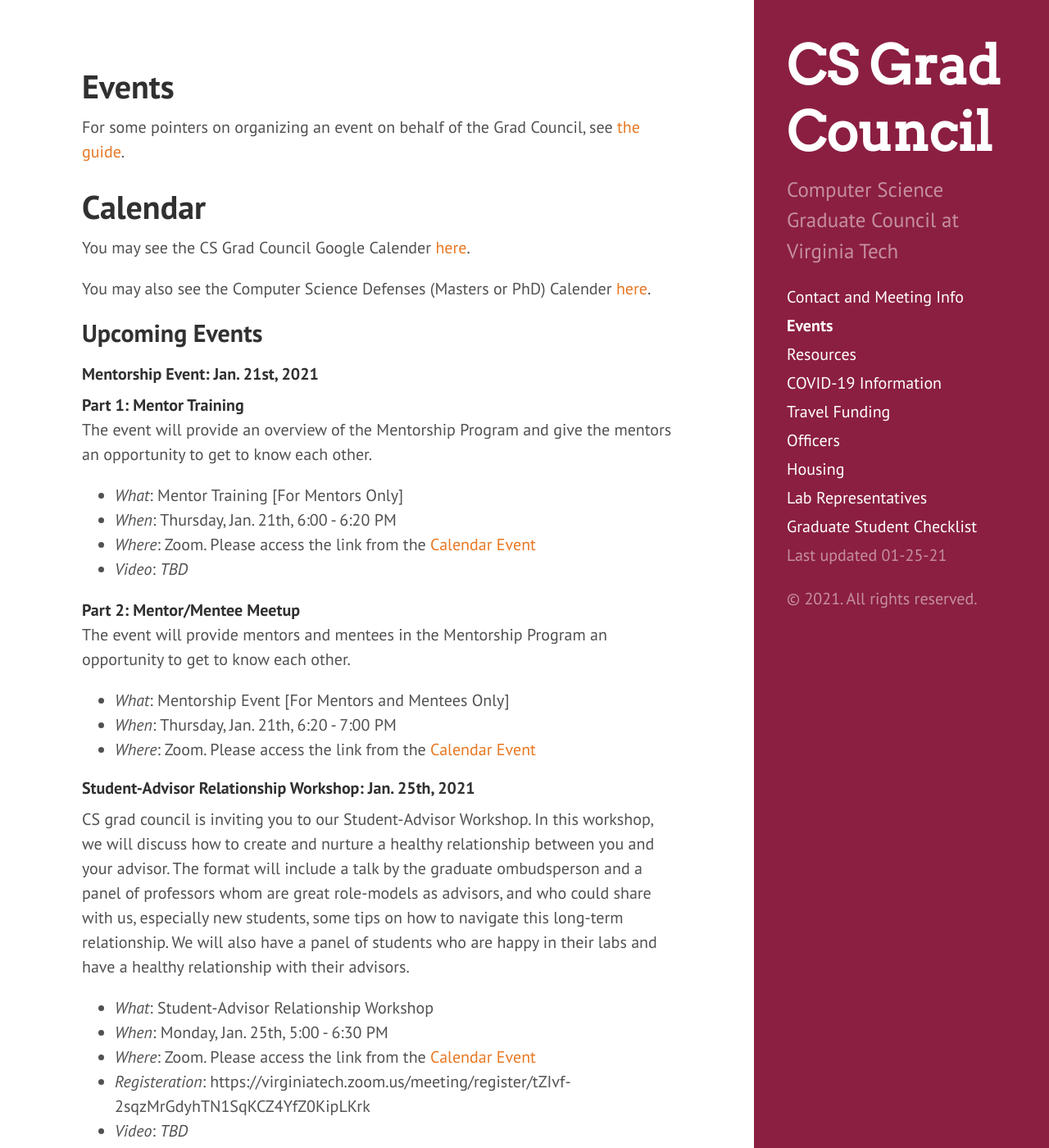
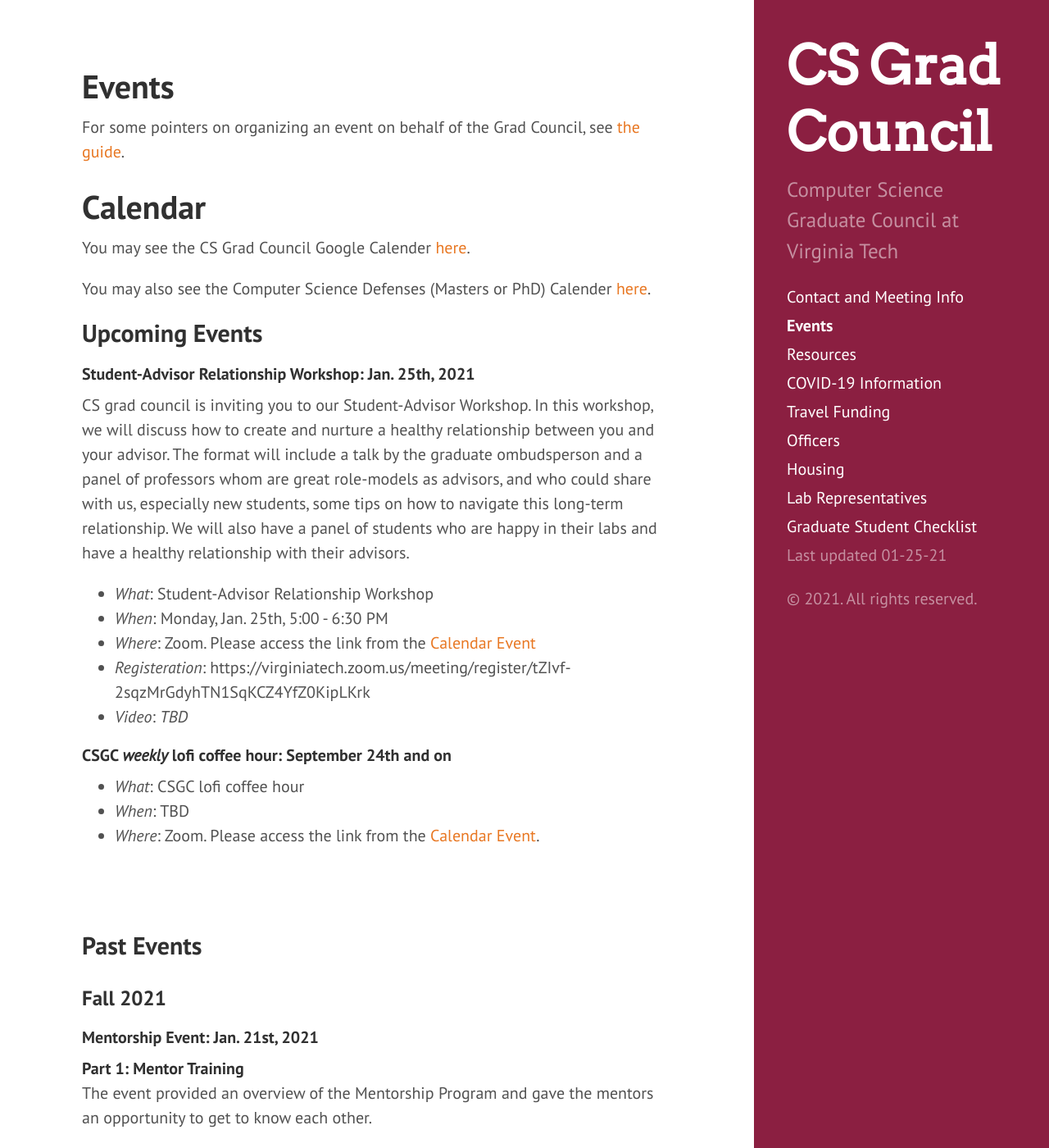
Before and after one commit to CSGraduateCouncil-VirginiaTech/csgc-website, a Jekyll site: the page built from events.md, in a window 1280 px wide and 1400 px high. Shown: the whole window at 82% size. Built offline with Jekyll 4.4.1, drawn with Linux system fonts in a browser that asks for light colours; some of the changed text lies outside the part shown.

Commit message:
Update events.md (#130)
* Update events.md

Added the link to the mentorship recording
Moved the mentorsship event to past events

* Update events.md

Change the description to past tense

Co-authored-by: Shakiba D <davari.shakiba@gmail.com>

```diff
--- a/events.md
+++ b/events.md
@@ -13,20 +13,6 @@
 You may also see the Computer Science Defenses (Masters or PhD) Calender [here](https://calendar.google.com/calendar?cid=Y184b2dhNHRtdXNzbjcydXRnM3ViYzRmcXZ2a0Bncm91cC5jYWxlbmRhci5nb29nbGUuY29t).
 
 ## Upcoming Events
-#### Mentorship Event: Jan. 21st, 2021
-**Part 1: Mentor Training**
-The event will provide an overview of the Mentorship Program and give the mentors an opportunity to get to know each other.
-- *What*: Mentor Training [For Mentors Only]
-- *When*: Thursday, Jan. 21th, 6:00 - 6:20 PM
-- *Where*: Zoom. Please access the link from the [Calendar Event](https://calendar.google.com/calendar?cid=dnQuZWR1X240bnQ0aGdlNTBrdjdqajFjZDN1NzllaW1rQGdyb3VwLmNhbGVuZGFyLmdvb2dsZS5jb20)
-- *Video*: *TBD*
-
-**Part 2: Mentor/Mentee Meetup**
-The event will provide mentors and mentees in the Mentorship Program an opportunity to get to know each other.
-- *What*: Mentorship Event [For Mentors and Mentees Only]
-- *When*: Thursday, Jan. 21th, 6:20 - 7:00 PM
-- *Where*: Zoom. Please access the link from the [Calendar Event](https://calendar.google.com/calendar?cid=dnQuZWR1X240bnQ0aGdlNTBrdjdqajFjZDN1NzllaW1rQGdyb3VwLmNhbGVuZGFyLmdvb2dsZS5jb20)
-
 #### Student-Advisor Relationship Workshop: Jan. 25th, 2021
 CS grad council is inviting you to our Student-Advisor Workshop. In this workshop, we will discuss how to create and nurture a healthy relationship between you and your advisor. The format will include a talk by the graduate ombudsperson and a panel of professors whom are great role-models as advisors, and who could share with us, especially new students, some tips on how to navigate this long-term relationship. We will also have a panel of students who are happy in their labs and have a healthy relationship with their advisors.
 - *What*: Student-Advisor Relationship Workshop
@@ -44,6 +30,22 @@
 <br/><br/>
 
 ## Past Events
+
+### Fall 2021
+
+#### Mentorship Event: Jan. 21st, 2021
+**Part 1: Mentor Training**
+The event provided an overview of the Mentorship Program and gave the mentors an opportunity to get to know each other.
+- *What*: Mentor Training [For Mentors Only]
+- *When*: Thursday, Jan. 21th, 6:00 - 6:20 PM
+- *Where*: Zoom.
+- *Video*: [Recording](https://drive.google.com/file/d/1zgohWirLKw8t8U1dfrIvoN75GHYdw0gN/view?usp=sharing)
+
+**Part 2: Mentor/Mentee Meetup**
+The event provided mentors and mentees in the Mentorship Program an opportunity to join different Zoom breakout rooms and get to know each other.
+- *What*: Mentorship Event [For Mentors and Mentees Only]
+- *When*: Thursday, Jan. 21th, 6:20 - 7:00 PM
+- *Where*: Zoom.
 
 ### Fall 2020
 
```
